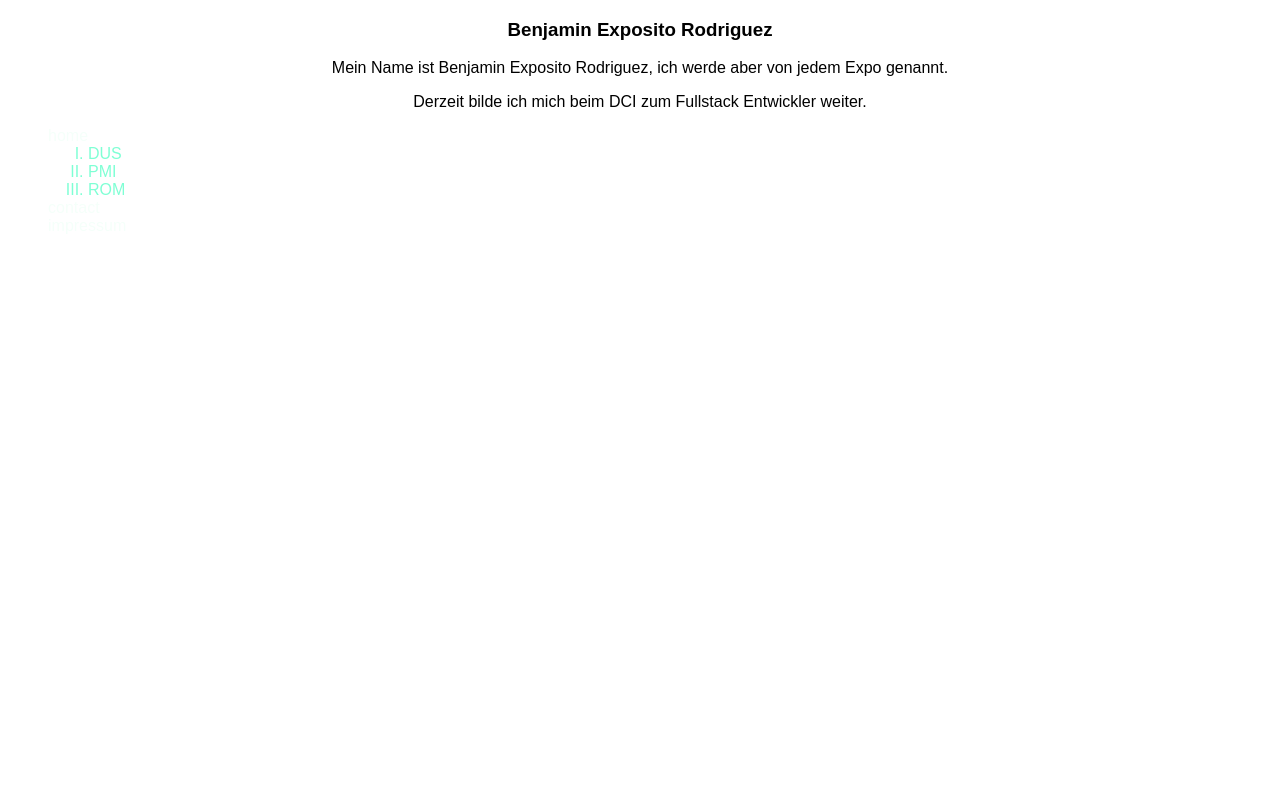
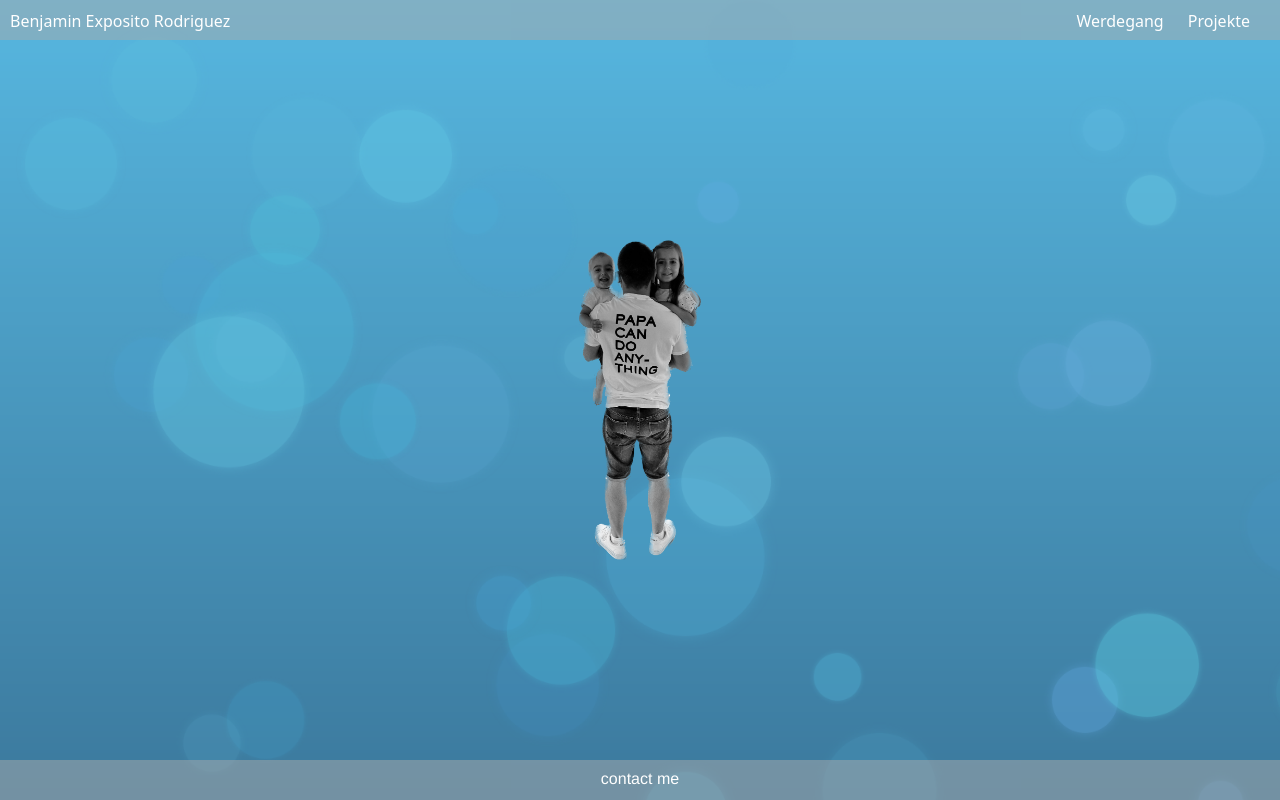
Before and after one commit to expolicious/portfolio, a plain HTML site: page index.html in a window 1280 px wide. Drawn offline with Linux system fonts and the light colour scheme.

Commit message:
weitergearbeitet

```diff
--- a/CSS/style.css
+++ b/CSS/style.css
@@ -1,16 +1,74 @@
-body {
-  background-image: url();
-  text-align: center;
-  font-family: Arial, Helvetica, sans-serif;
+*{
+  margin: 0;
+  padding: 0;
+  box-sizing: border-box;
 }
 
-ul {
-  color: mintcream;
-  text-align: left;
-  list-style: none;
+body {
+  background-image: url(/CSS/Images/background-portfoliot.jpg);
+  background-size: cover;
+  height: 100vh;
+  background-repeat: no-repeat;
+}
+header{
+  display: inline-block;
+  position: fixed
+}
+.navbar {
+  font-family: system-ui, -apple-system, BlinkMacSystemFont, 'Segoe UI', Roboto, Oxygen, Ubuntu, Cantarell, 'Open Sans', 'Helvetica Neue', sans-serif;
+  color: white;
+  width: 100vw;
+  height: 40px;
+  background-color: rgba(169, 169, 169, 0.5);
+
 }
 
-li li {
-  list-style: upper-roman;
-  color: aquamarine;
+.über-mich {
+  box-sizing: content-box;
+  display: inline-block;
+  margin-top: 10px;
+  margin-left: 10px;
 }
+
+.burger {
+  display: inline-block;
+  position: relative;
+  float: right;
+  margin-right: 10px;
+  margin-top: 10px;
+}
+a{
+  text-decoration: none;
+  color: inherit;
+}
+.links{
+  display: inline-block;
+  padding-right: 20px;
+}
+
+img{
+  height: 40vh;
+  display: block;
+  margin: auto;
+
+}
+.picture{
+  display: inline-block;
+
+  width: 100vw;
+  margin-top: 30vh ;
+
+}
+.footer{background-color: rgba(169, 169, 169, 0.5); font-family: helvetica;
+  color: white;
+  width: 100vw;
+  height: 40px;
+  position: fixed;
+  bottom: 0;
+
+}
+.contact{
+  display: block;
+  text-align: center;
+  padding-top: 10px;
+}
--- a/index.html
+++ b/index.html
@@ -8,21 +8,35 @@
     <link rel="stylesheet" href="CSS/style.css">
 </head>
 <body>
+  <header>
 
-  <h3>Benjamin Exposito Rodriguez</h3>
-  <p>Mein Name ist Benjamin Exposito Rodriguez, ich werde aber von jedem Expo genannt.</p>
-  <p>Derzeit bilde ich mich beim DCI zum Fullstack Entwickler weiter.</p>
+<div class="navbar">
 
-  <ul>
-    <li>home
-      <ul>
-        <li>DUS</li>
-        <li>PMI</li>
-        <li>ROM</li>
-      </ul></li>
-    <li>contact</li>
-    <li>impressum</li>
-  </ul>
+  <div class="über-mich">
+   <p></p> Benjamin Exposito Rodriguez
+  </div>
+  <div class="burger">
+    <div class="links"><a href="">Werdegang</a></div>
+    <div class="links"><a href="">Projekte</a></div>
+  </div>
+</div>
+
+  </header>
+  <main>
+
+<div class="picture"><img src="/CSS/Images/Daddy.png" alt="Vater von hinten mit zwei kindern im arm."></div>
+
+  </main>
+
+ <footer>
+
+  <div class="footer">
+    <div class="contact
+    "><a href="">contact me</a></div>
+  </div>
+ </footer>
+
+
 
 </body>
 </html>
```
Also changed, not shown: CSS/Images/BlauPink.jpeg (renamed from BlauPink.jpeg), CSS/Images/Daddy.png (added), CSS/Images/background-portfoliot.jpg (added).
